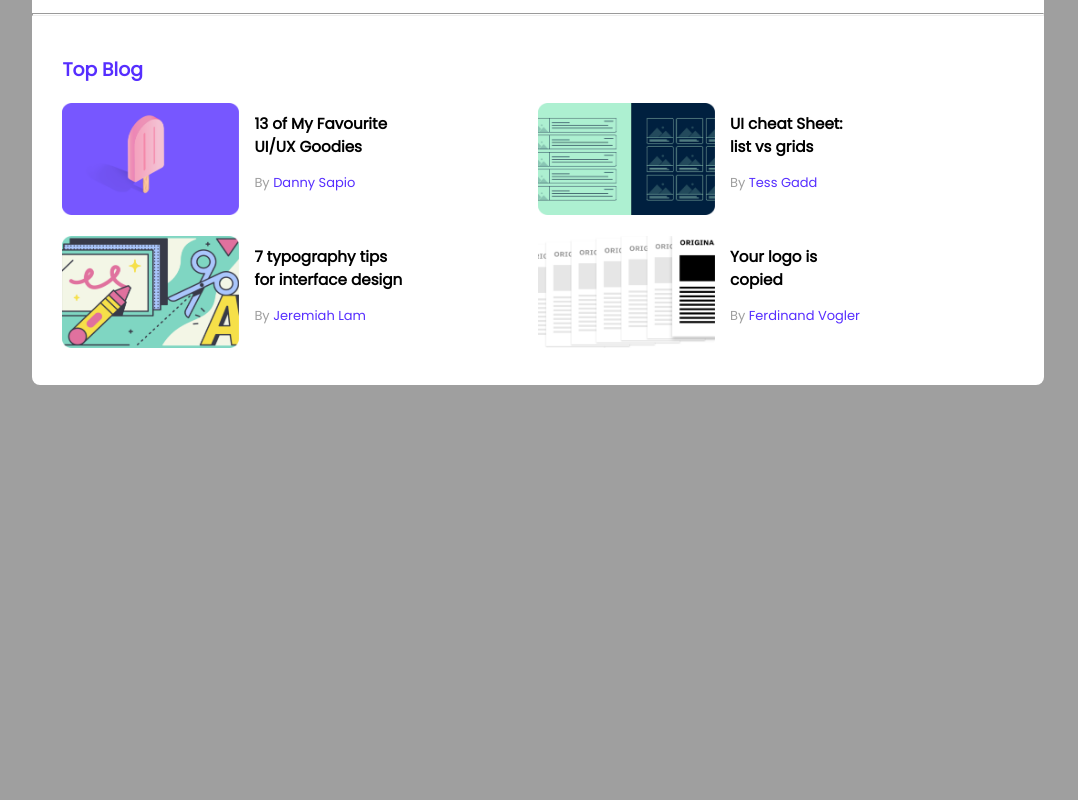
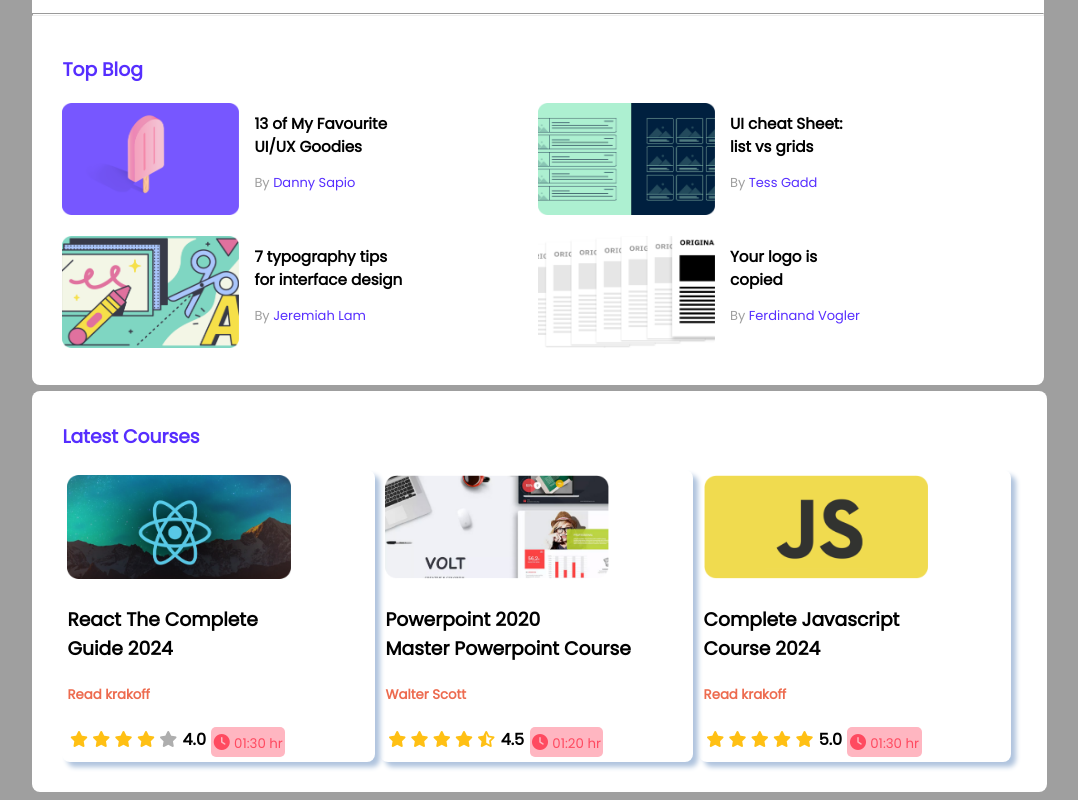
Before and after one commit to Pritom07/Responsive_Leader_board, a plain HTML site: page index.html in a window 1280 px wide. Shown: the part 338-1138 px from the top of the page, without its empty margins (102-1180 px from the left). Before the commit the page ends 800 px from the top, so only its background shows below. Drawn offline with Linux system fonts and the light colour scheme.

Commit message:
3rd-commit

```diff
--- a/index.html
+++ b/index.html
@@ -11,6 +11,7 @@
 </head>
 
 <body>
+
     <header>
         <nav>
             <span>
@@ -34,6 +35,7 @@
             </span>
         </nav>
     </header>
+
     <main>
 
         <section class="container">
@@ -80,6 +82,7 @@
                     </div>
                 </div>
             </div>
+
             <div>
                 <hr class="horizontal">
             </div>
@@ -127,7 +130,75 @@
             </div>
         </section>
 
+        <section class="course-section">
+            <h3 class="blogheading">Latest Courses</h3>
+
+            <div class="courses">
+
+                <div class="course">
+                    <div class="course-banner"><img src="images/courses/course-1.png" alt="React"></div>
+                    <h3>React The Complete <br> Guide 2024</h3>
+                    <h5 class="course-author">Read krakoff</h5>
+                    <div class="ratings">
+                        <div>
+                            <i class="fa-solid fa-star"></i>
+                            <i class="fa-solid fa-star"></i>
+                            <i class="fa-solid fa-star"></i>
+                            <i class="fa-solid fa-star"></i>
+                            <i class="fa-solid fa-star grey-star"></i>
+                        </div>
+                        <div><strong>4.0</strong></div>
+                        <div class="clock">
+                            <i class="fa-solid fa-clock"></i>
+                            <small>01:30 hr</small>
+                        </div>
+                    </div>
+                </div>
+
+                <div class="course">
+                    <div class="course-banner"><img src="images/courses/course-2.png" alt="React"></div>
+                    <h3>Powerpoint 2020 <br> Master Powerpoint Course</h3>
+                    <h5 class="course-author">Walter Scott</h5>
+                    <div class="ratings">
+                        <div>
+                            <i class="fa-solid fa-star"></i>
+                            <i class="fa-solid fa-star"></i>
+                            <i class="fa-solid fa-star"></i>
+                            <i class="fa-solid fa-star"></i>
+                            <i class="fa-solid fa-star-half-stroke"></i>
+                        </div>
+                        <div><strong>4.5</strong></div>
+                        <div class="clock">
+                            <i class="fa-solid fa-clock"></i>
+                            <small>01:20 hr</small>
+                        </div>
+                    </div>
+                </div>
+
+                <div class="course">
+                    <div class="course-banner"><img src="images/courses/course-3.png" alt="React"></div>
+                    <h3>Complete Javascript <br> Course 2024</h3>
+                    <h5 class="course-author">Read krakoff</h5>
+                    <div class="ratings">
+                        <div>
+                            <i class="fa-solid fa-star"></i>
+                            <i class="fa-solid fa-star"></i>
+                            <i class="fa-solid fa-star"></i>
+                            <i class="fa-solid fa-star"></i>
+                            <i class="fa-solid fa-star"></i>
+                        </div>
+                        <div><strong>5.0</strong></div>
+                        <div class="clock">
+                            <i class="fa-solid fa-clock"></i>
+                            <small>01:30 hr</small>
+                        </div>
+                    </div>
+                </div>
+            </div>
+        </section>
+
     </main>
+
 </body>
 
 </html>
--- a/style.css
+++ b/style.css
@@ -156,3 +156,60 @@
     text-decoration: none;
     color: #562EFF;
 }
+
+
+/* --------Lagtest Courses style --------*/
+
+.course-section {
+
+    background-color: #FFFFFF;
+    border-radius: 8px;
+    width: 75.5%;
+    position: relative;
+    left: 10%;
+    margin-top: 0.5%;
+    padding: 30px;
+}
+
+.courses {
+    display: grid;
+    grid-template-columns: repeat(3, 1fr);
+}
+
+.course {
+    box-shadow: 5px 5px 5px lightsteelblue;
+    padding: 5px;
+    width: 95%;
+    border-radius: 8px;
+}
+
+.course-banner img {
+    width: 224px;
+    height: 104px;
+}
+
+.course-author {
+    color: #ED6B4F;
+}
+
+.ratings {
+    display: flex;
+    justify-content: space-around;
+    width: 73%;
+}
+
+.fa-star,
+.fa-star-half-stroke {
+    color: #FFC014
+}
+
+.grey-star {
+    color: #AEAEAE;
+}
+
+.clock {
+    color: #FF4A60;
+    background-color: lightpink;
+    padding: 2.5px;
+    border-radius: 5px;
+}
```
